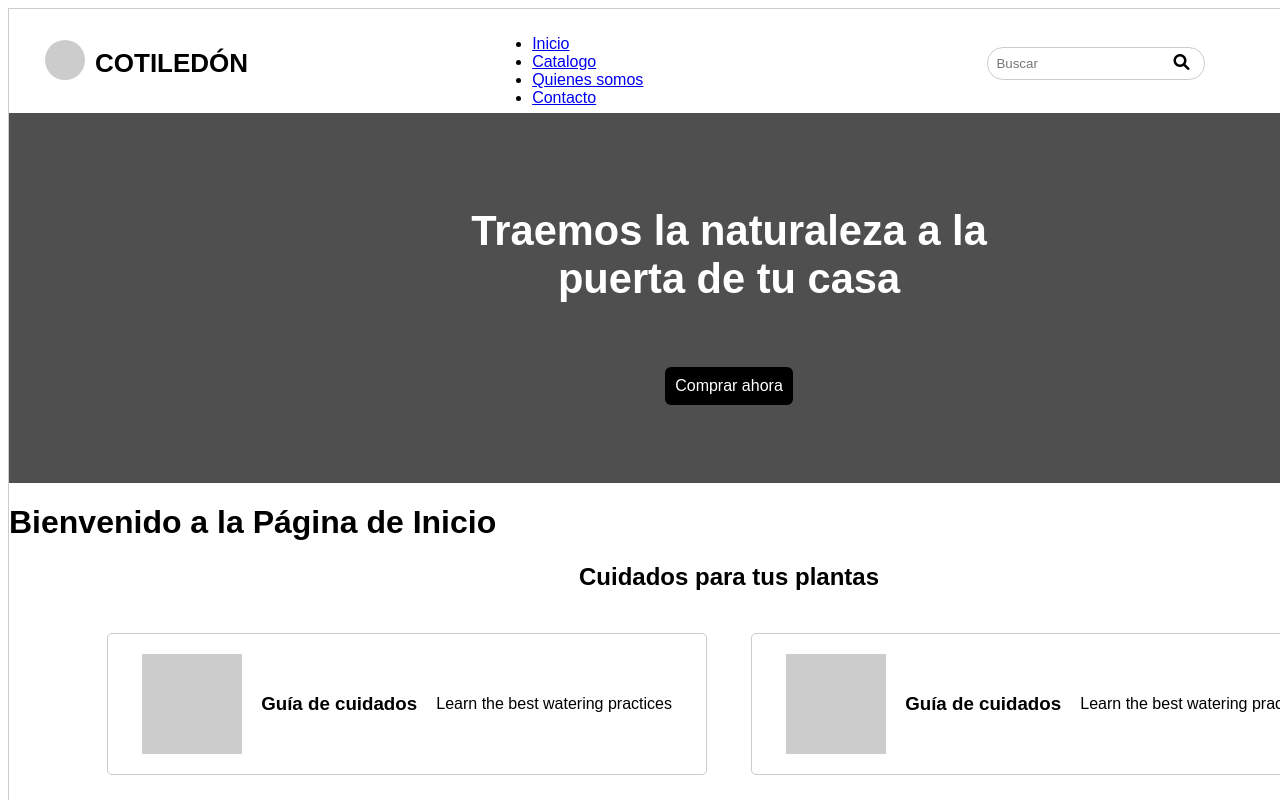
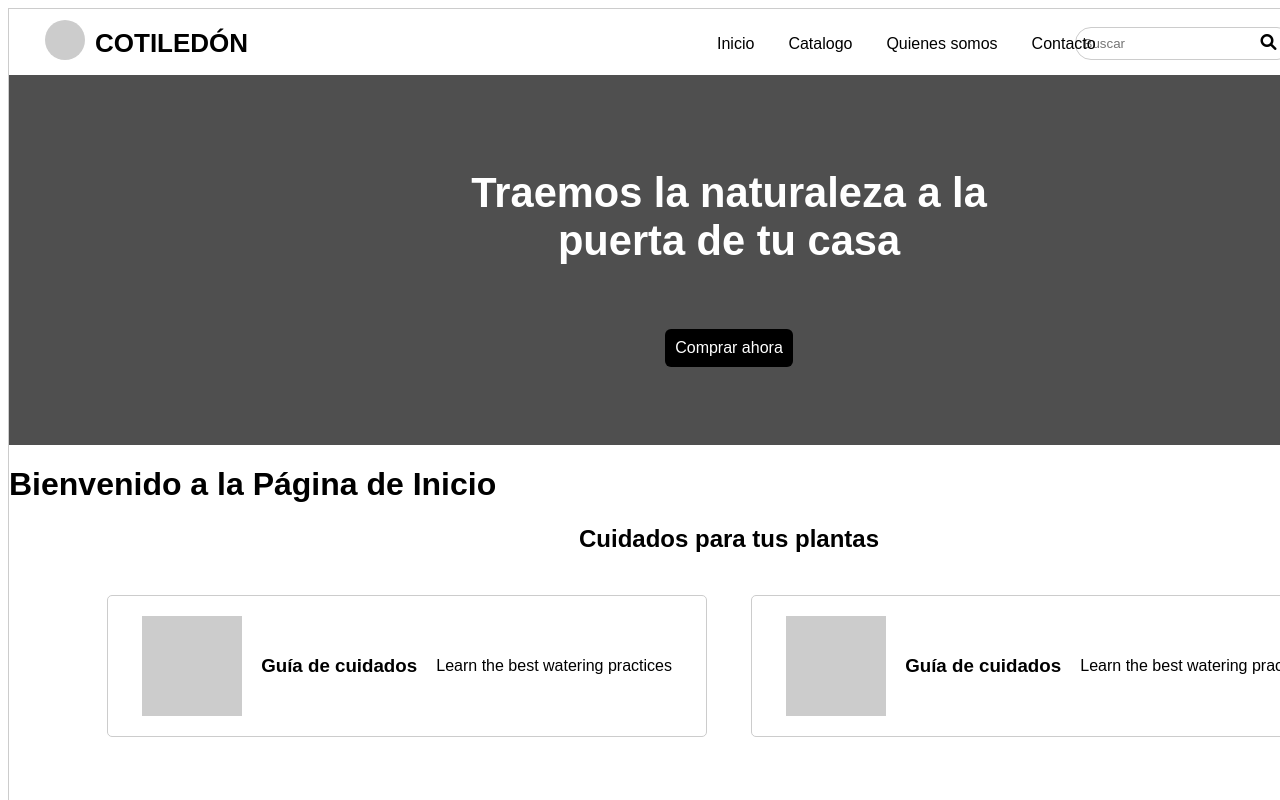
Before and after one commit to bootcamp-uchile-2024/grupo-3-frontend, a React (Vite) app: page / in a window 1280 px wide. Shown: the top 800 px of the page. Built offline with nearby package versions, Linux system fonts and the light colour scheme.

Commit message:
Update Nav.tsx

```diff
--- a/src/components/Nav.tsx
+++ b/src/components/Nav.tsx
@@ -1,9 +1,13 @@
 import React from 'react'
 import { Link } from 'react-router-dom'
 
-export default function Nav() {
-  return (
-    <nav>
+interface NavProps {
+  id?: string; // Prop opcional para el ID
+  }
+
+  const Nav: React.FC<NavProps> = ({ id }) => {
+    return (
+      <nav id={id}>
         <ul>
             <li>
               <Link to="/">Inicio</Link>
@@ -15,3 +19,5 @@ export default function Nav() {
     </nav>
   )
 }
+
+export default Nav;
```
